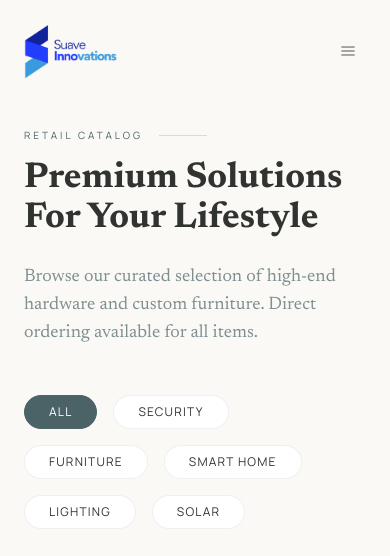
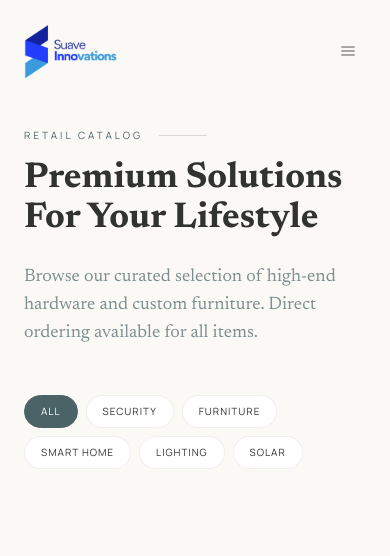
Before and after one commit to Azoroh/suave-dekodere, a React (Vite) app: page /shop in a window 390 px wide. Shown: the top 556 px of the page. Built offline with nearby package versions, Linux system fonts and the light colour scheme.

Commit message:
1 style: compact shop category pills for improved mobile layout - Reduce gap between category buttons on mobile devices - Shrink horizontal padding and text size of pills for mobile screens - Tighten vertical spacing between filter and product grid - Update project log with mobile layout refinements

```diff
--- a/src/pages/Shop/index.jsx
+++ b/src/pages/Shop/index.jsx
@@ -91,12 +91,12 @@ const Shop = () => {
         </header>
 
         {/* Category Filter */}
-        <div className="flex flex-wrap gap-4 mb-12">
+        <div className="flex flex-wrap gap-2 md:gap-4 mb-8 md:mb-12">
           {categories.map((cat) => (
             <button
               key={cat}
               onClick={() => handleCategoryChange(cat)}
-              className={`px-6 py-2 text-xs font-label uppercase tracking-widest transition-all duration-300 rounded-full border ${
+              className={`px-4 md:px-6 py-2 text-[10px] md:text-xs font-label uppercase tracking-widest transition-all duration-300 rounded-full border ${
                 activeCategory.toLowerCase() === cat.toLowerCase()
                   ? 'bg-[#4b6367] text-white border-[#4b6367]'
                   : 'bg-white text-[#30332f] border-outline-variant/20 hover:border-[#4b6367] hover:text-[#4b6367]'
```
Also changed, not shown: 1 other file (tests, documents, lock files or other folders).
